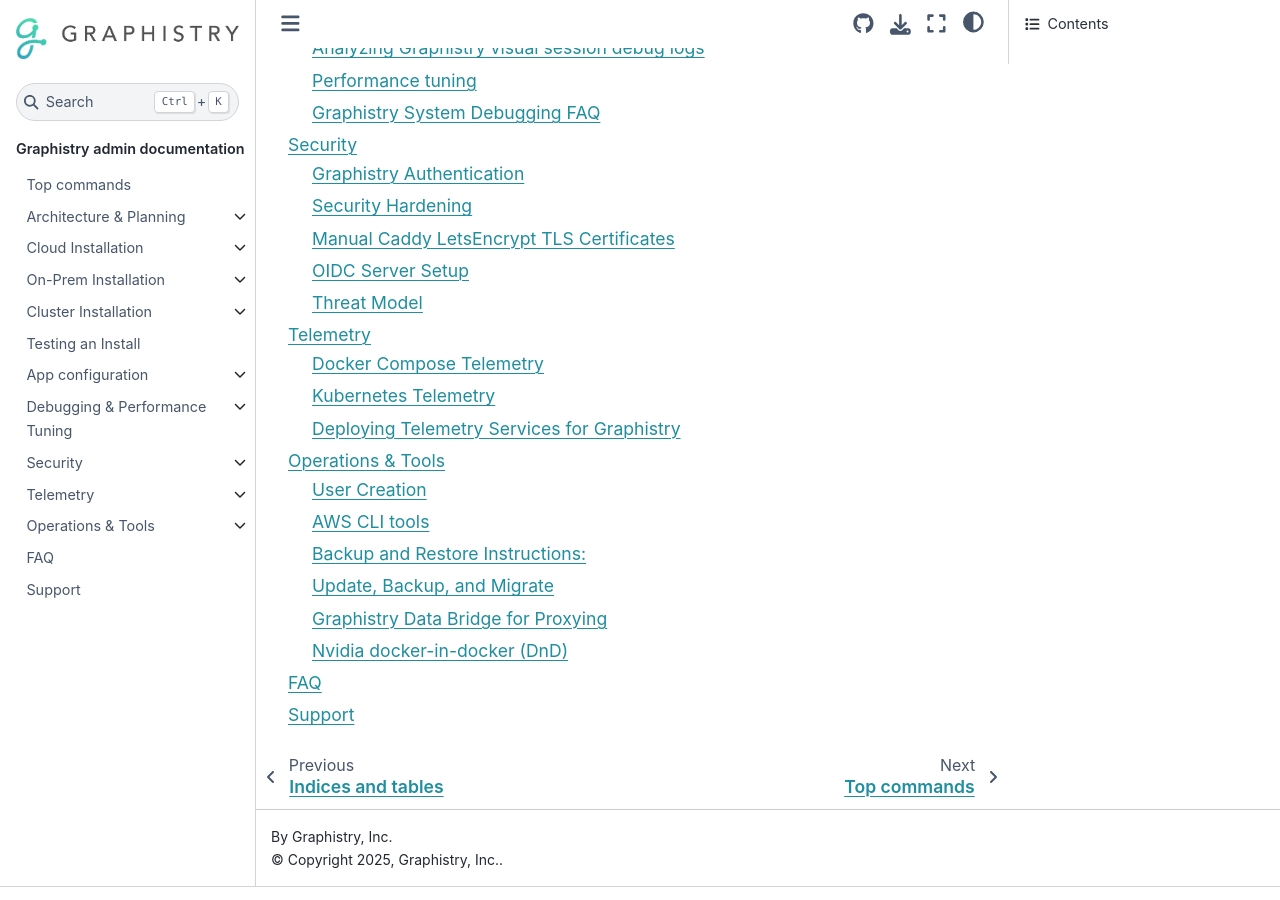
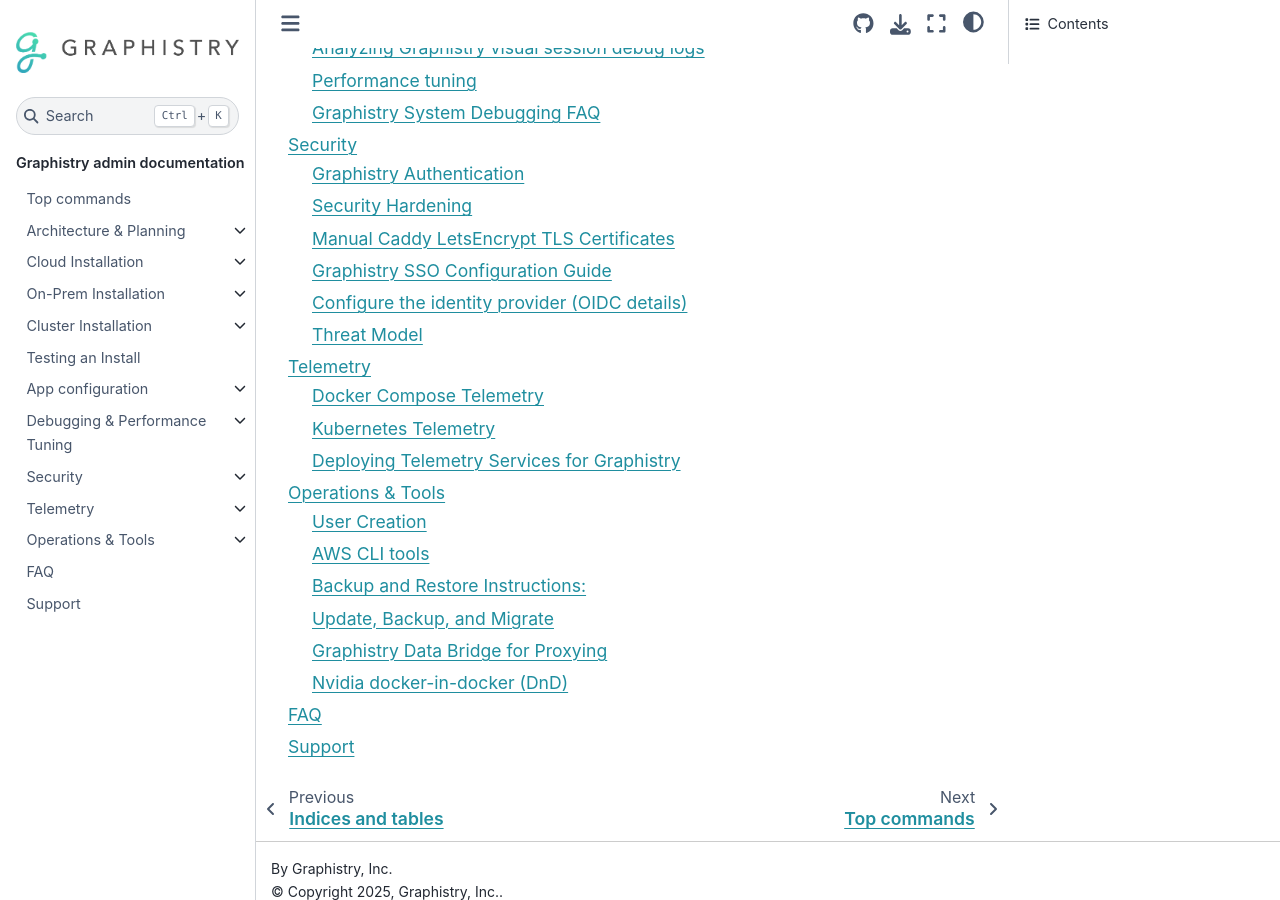
Before and after one commit to graphistry/graphistry-cli, a Sphinx documentation site: the page built from docs/admin.rst, in a window 1280 px wide and 900 px high, scrolled down 1717 px. Built offline with Sphinx 7.4.7 and the Sphinx Book theme 1.1.4, drawn with Linux system fonts in a browser that asks for light colours; the version number could not be read and is left out; some of the changed lines change nothing that is shown.

Commit message:
Revise SSO configuration guide for clarity and detail
Updated the SSO configuration guide to provide detailed instructions for site-wide and organization-specific SSO setup, along with prerequisites

```diff
--- a/docs/security/SSO.md
+++ b/docs/security/SSO.md
@@ -1,6 +1,79 @@
-# OIDC Server Setup
+# Graphistry SSO Configuration Guide
 
-## Table of contents
+## Overview
+
+Graphistry Enterprise Server supports Single Sign-On (SSO) through [OIDC (OpenID Connect)](https://openid.net/connect/) providers such as **Okta**, **Entra**, **Auth0** and others. Options for SSO auth include **site-wide** for all site users or **per organization**, depending on your multi-tenancy needs.
+
+This guide walks you through configuring SSO in Graphistry.
+---
+
+## Prerequisites
+
+Before setting up SSO:
+
+* Deploy Graphistry Enterprise Server (self-hosted or cloud)
+* Ensure TLS is configured properly (especially when using external proxies or load balancers)
+
+---
+
+## Configuration Paths
+
+SSO setup can be done **site-wide** or at the **org-level**
+### 1. Site-wide SSO
+
+Note:  Graphistry Hub users are not able to configure Site-wide SSO, see the Organization-specific config below.
+
+1. Click the admin user drop-down menu and select **Manage site-wide SSO**
+
+* (Recommended) Disable traditional account creation
+* (Recommended) Set up outgoing email (for invites and notifications)
+
+### 2. Organization-specific SSO
+
+Note:  Graphistry Hub users are required to have paid Organization account. [Sign up for an Organization account on graphistry hub](https://hub.graphistry.com/users/stripe/select_org/team-annually/).
+
+1. After login to your graphistry account, click the "Manage organization" button. <br>
+<img src="../static/img/OIDC_setup/oidc_setup_graphistry_1_1.png">
+
+2. Click the "+" button to add a new organization. <br>
+<img src="../static/img/OIDC_setup/oidc_setup_graphistry_1_2.png">
+
+3. Fill the information for the organization and click the create button, the "Organization ID" is unique. <br>
+<img src="../static/img/OIDC_setup/oidc_setup_graphistry_1_3.png">
+
+4. Click the orange button, which is "configure SSO" button. <br>
+<img src="../static/img/OIDC_setup/oidc_setup_graphistry_1_4.png">
+
+5. Click the "+" button to add new SSO providers. <br>
+<img src="../static/img/OIDC_setup/oidc_setup_graphistry_1_5.png">
+
+6. Fill the IDP Name, Host URL, Client ID and select the SSO provider. <br>
+<img src="../static/img/OIDC_setup/oidc_setup_graphistry_1_6.png">
+
+7. Example for Okta, "Client ID" and "Host URL" can found in [“Client ID”, and “Okta domain”](#okta_1_1_7) respectively. <br>
+<img src="../static/img/OIDC_setup/oidc_setup_graphistry_1_7.png">
+
+8. The SSO Provider for the organization was shown. Remember to setup the Sign-in redirect URIs in [picture](#okta_1_1_5), fill it with
+`http://{hostname}/o/{organization_id}/sso/oidc/{idp_name}/login/callback`. <br>
+<img src="../static/img/OIDC_setup/oidc_setup_graphistry_1_8.png">
+
+
+# Configure the identity provider (OIDC details)
+
+---
+
+## Identity Provider (IdP) Setup
+
+Graphistry supports **OIDC-compliant providers**. Setup generally includes:
+
+- Refer to your IdP's documentation for creating OIDC apps and obtaining credentials.
+- Choosing the correct SSO IdP template
+- Create a name for IdP connection
+- Set the IdP Hostname and Client ID (Note: some providers may require additional fields)
+- Testing the SSO connection
+
+## Select an IdP and follow the steps to configure the SSO connection:
+
 1. [OKTA SETUP](#OKTA-SETUP)
     1. [OKTA OIDC SETUP](#okta-oidc-setup)
     2. [OKTA PEOPLE SETUP](#okta-people-setup)
@@ -220,32 +293,3 @@
 
 
 <hr>
-
-## GRAPHISTRY SETUP
-
-### ORGANIZATION CONFIGURE SSO
-
-1. After login to your graphistry account, click the "Manage organization" button. <br>
-<img src="../static/img/OIDC_setup/oidc_setup_graphistry_1_1.png">
-
-2. Click the "+" button to add a new organization. <br>
-<img src="../static/img/OIDC_setup/oidc_setup_graphistry_1_2.png">
-
-3. Fill the information for the organization and click the create button, the "Organization ID" is unique. <br>
-<img src="../static/img/OIDC_setup/oidc_setup_graphistry_1_3.png">
-
-4. Click the orange button, which is "configure SSO" button. <br>
-<img src="../static/img/OIDC_setup/oidc_setup_graphistry_1_4.png">
-
-5. Click the "+" button to add new SSO providers. <br>
-<img src="../static/img/OIDC_setup/oidc_setup_graphistry_1_5.png">
-
-6. Fill the IDP Name, Host URL, Client ID and select the SSO provider. <br>
-<img src="../static/img/OIDC_setup/oidc_setup_graphistry_1_6.png">
-
-7. Example for Okta, "Client ID" and "Host URL" can found in [“Client ID”, and “Okta domain”](#okta_1_1_7) respectively. <br>
-<img src="../static/img/OIDC_setup/oidc_setup_graphistry_1_7.png">
-
-8. The SSO Provider for the organization was shown. Remember to setup the Sign-in redirect URIs in [picture](#okta_1_1_5), fill it with
-`http://{hostname}/o/{organization_id}/sso/oidc/{idp_name}/login/callback`. <br>
-<img src="../static/img/OIDC_setup/oidc_setup_graphistry_1_8.png">
```
